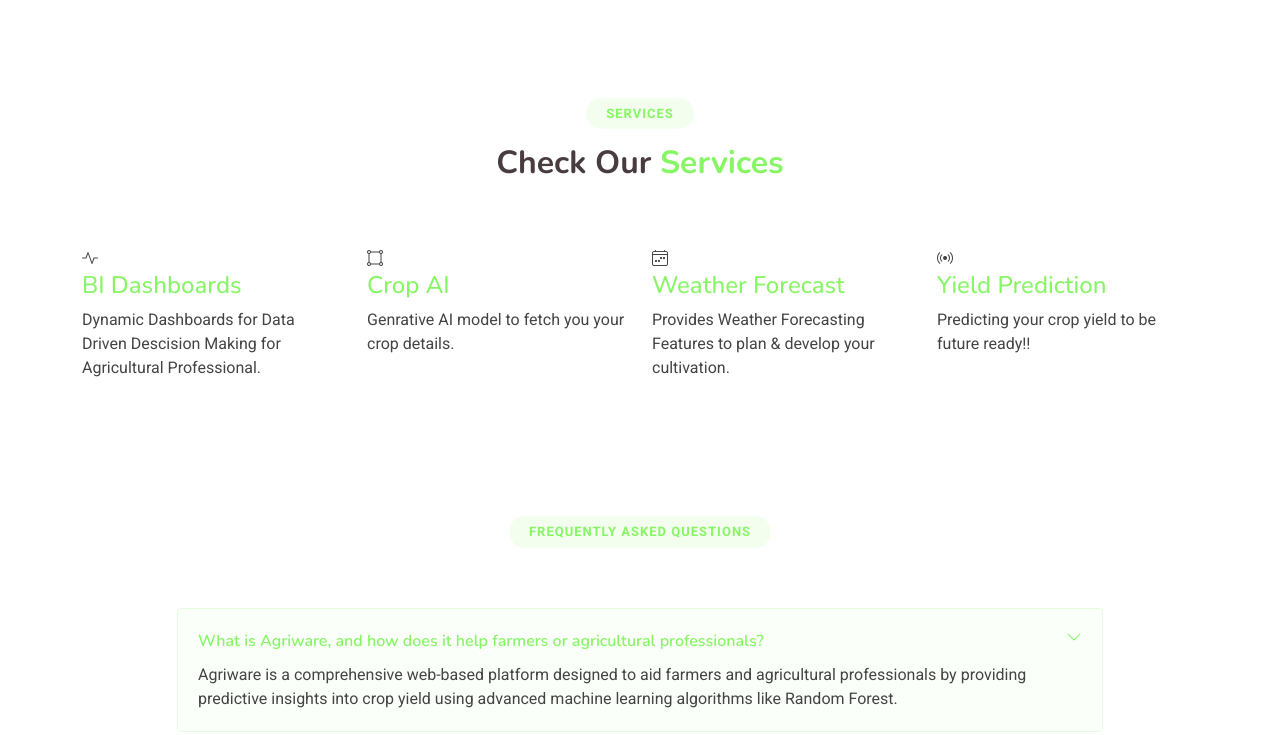
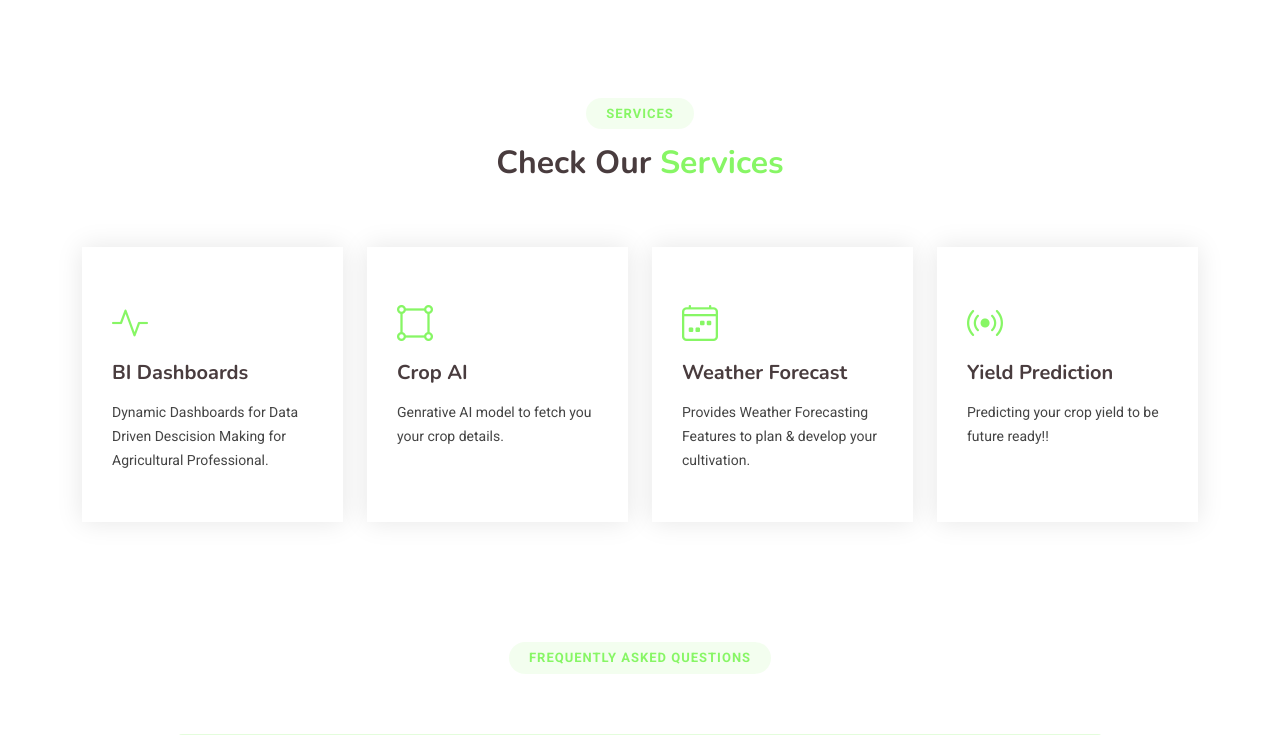
Before and after one commit to code4mei/Agriware, a Django app: page / in a window 1280 px wide. Shown: the part 1424-2159 px from the top of the page. Run offline with Django 5.2, Linux system fonts and the light colour scheme; some libraries are stand-ins or nearby versions.

Commit message:
Resolved merge main.css

```diff
--- a/ecommerce/static/assets/css/main.css
+++ b/ecommerce/static/assets/css/main.css
@@ -884,6 +884,68 @@ section,
 .about .icon-box:hover h4 a {
   color: var(--accent-color);
 }
+
+/*--------------------------------------------------------------
+# Services Section
+--------------------------------------------------------------*/
+.services .service-item {
+  background-color: var(--surface-color);
+  box-shadow: 0px 0 25px 0 rgba(0, 0, 0, 0.1);
+  padding: 50px 30px;
+  transition: all 0.3s ease-in-out;
+  height: 100%;
+  position: relative;
+  z-index: 1;
+}
+
+.services .service-item:before {
+  content: "";
+  position: absolute;
+  background: var(--accent-color);
+  inset: 100% 0 0 0;
+  transition: all 0.3s;
+  z-index: -1;
+}
+
+.services .service-item .icon {
+  margin-bottom: 10px;
+}
+
+.services .service-item .icon i {
+  color: var(--accent-color);
+  font-size: 36px;
+  transition: ease-in-out 0.3s;
+}
+
+.services .service-item h4 {
+  font-weight: 700;
+  margin-bottom: 15px;
+  font-size: 20px;
+}
+
+.services .service-item h4 a {
+  color: var(--heading-color);
+  transition: ease-in-out 0.3s;
+}
+
+.services .service-item p {
+  line-height: 24px;
+  font-size: 14px;
+  margin-bottom: 0;
+  transition: ease-in-out 0.3s;
+}
+
+.services .service-item:hover h4 a,
+.services .service-item:hover .icon i,
+.services .service-item:hover p {
+  color: var(--contrast-color);
+}
+
+.services .service-item:hover:before {
+  background: var(--accent-color);
+  inset: 0;
+  border-radius: 0px;
+}
 /*--------------------------------------------------------------
 # Faq Section
 --------------------------------------------------------------*/
```
